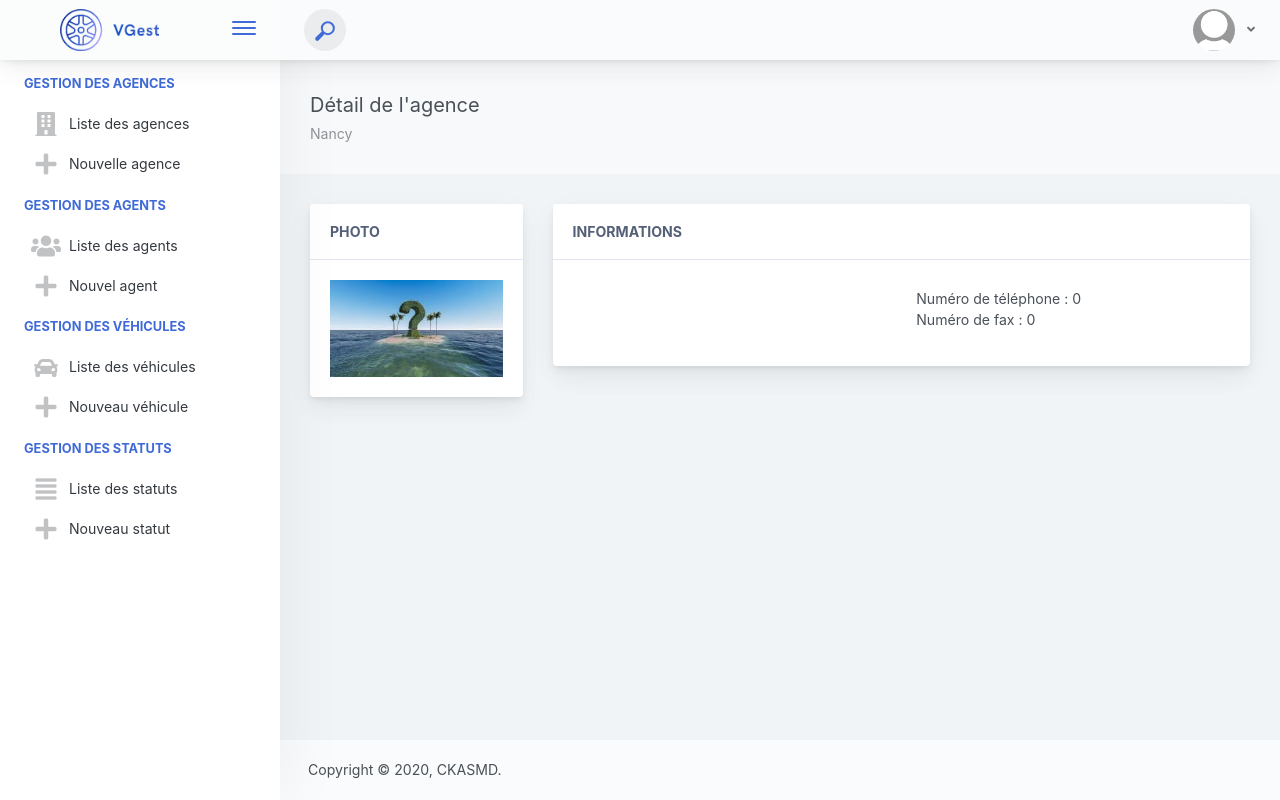
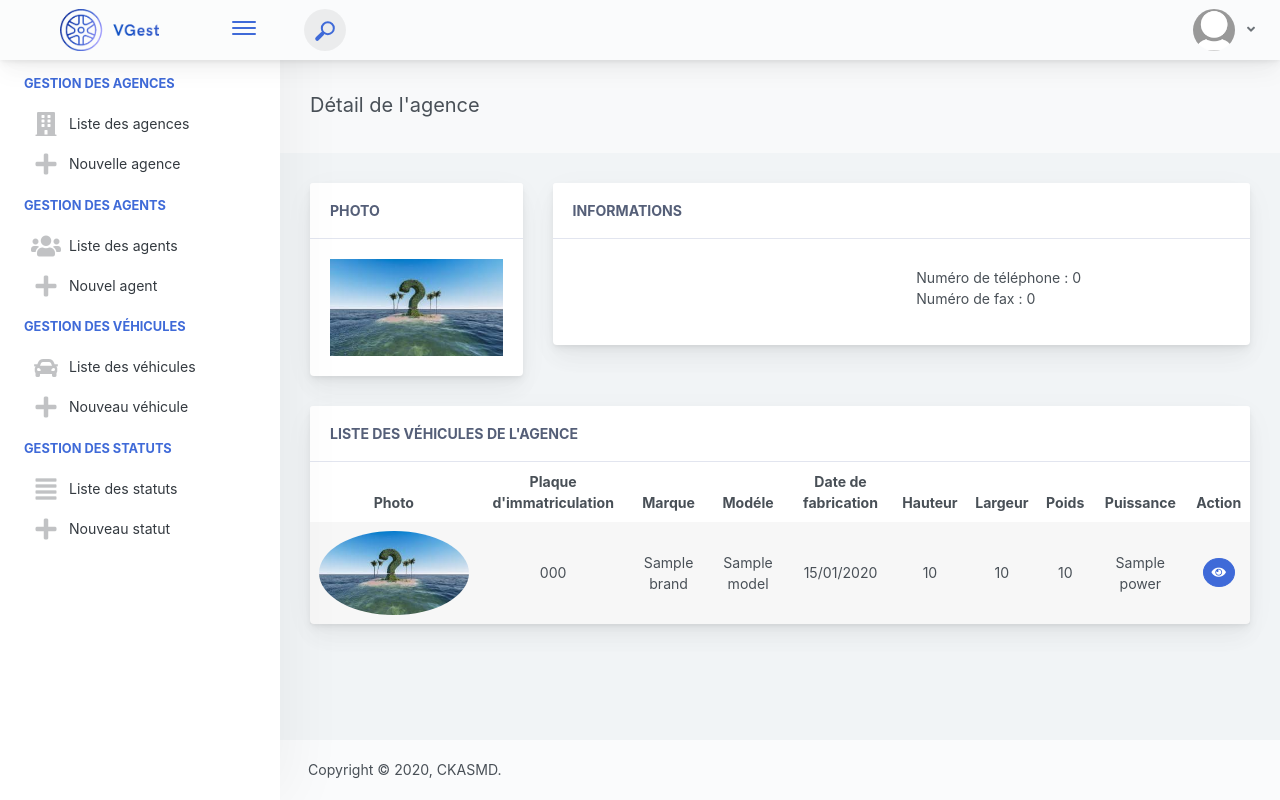
Before and after one commit to InFinity54/CESI_ProjetWeb, a Symfony app: template templates/content/agences/view.html.twig in a window 1280 px wide. Run offline with Twig, Linux system fonts and the light colour scheme; the template is opened without the code that fills it: most values are stand-ins (such as "Sample title", 1, 10 or a date in 2020); some libraries are stand-ins or nearby versions.

Commit message:
Traitement des agences dans la gestion des véhicules

```diff
--- a/src/Controller/AgencesController.php
+++ b/src/Controller/AgencesController.php
@@ -5,6 +5,7 @@ use Symfony\Bundle\FrameworkBundle\Controller\AbstractController;
 use Symfony\Component\Routing\Annotation\Route;
 use Symfony\Component\HttpFoundation\Request;
 use App\Entity\Agence;
+use App\Entity\Vehicle;
 
 class AgencesController extends AbstractController
 {
@@ -56,7 +57,8 @@ class AgencesController extends AbstractController
     public function agencesView(int $id)
     {
         $agence = $this->getDoctrine()->getRepository(Agence::class)->find($id);
-        return $this->render('content/agences/view.html.twig', ['agence' => $agence]);
+        $vehicles = $this->getDoctrine()->getRepository(Vehicle::class)->findByAgence([$id]);
+        return $this->render('content/agences/view.html.twig', ['agence' => $agence, 'vehicles' => $vehicles]);
     }
 
     /**
--- a/templates/content/agences/view.html.twig
+++ b/templates/content/agences/view.html.twig
@@ -13,7 +13,7 @@
                 <div>
                     Détail de l'agence
                     <div class="page-title-subheading">
-                        Nancy
+                        {{ agence.getNomAg() }}
                     </div>
                 </div>
             </div>
@@ -58,5 +58,50 @@
                 </div>
             </div>
         </div>
+        <div class="col-sm-12 col-md-6 col-lg-12">
+            <div class="card mb-3">
+                <div class="card-header">
+                    Liste des véhicules de l'agence
+                </div>
+                <div class="table-responsive">
+                    <table class="align-middle mb-0 table table-borderless table-striped table-hover">
+                        <thead>
+                            <tr>
+                                <th class="text-center">Photo</th>
+                                <th class="text-center">Plaque d'immatriculation</th>
+                                <th class="text-center">Marque</th>
+                                <th class="text-center">Modéle</th>
+                                <th class="text-center">Date de fabrication</th>
+                                <th class="text-center">Hauteur</th>
+                                <th class="text-center">Largeur</th>
+                                <th class="text-center">Poids</th>
+                                <th class="text-center">Puissance</th>
+                                <th class="text-center">Action</th>
+                            </tr>
+                        </thead>
+                        <tbody>
+                        {%for vehicle in vehicles %}
+                            <tr>
+                                <td class="text-center"><img width="150" class="rounded-circle" src="{{ asset("img/agences/exemple.jpg") }}" alt="" /></td>
+                                <td class="text-center">{{ vehicle.getNumberplate() }}</td>
+                                <td class="text-center">{{ vehicle.getBrand() }}</td>
+                                <td class="text-center">{{ vehicle.getModel() }}</td>
+                                <td class="text-center">{{ vehicle.manufactureDate|date("d/m/Y") }}</td>
+                                <td class="text-center">{{ vehicle.getHeight() }}</td>
+                                <td class="text-center">{{ vehicle.getWidth() }}</td>
+                                <td class="text-center">{{ vehicle.getWeight() }}</td>
+                                <td class="text-center">{{ vehicle.getPower() }}</td>
+                                <td class="text-center">
+                                    <a href="{{ path("agences_view", { id: vehicle.agence.id}) }}" class="btn btn-primary btn-sm rounded-circle" title="Voir l'historique du véhicules">
+                                        <i class="fas fa-eye"></i>
+                                    </a>
+                                </td>
+                            </tr>
+                        {% endfor %}
+                        </tbody>
+                    </table>
+                </div>
+            </div>
+        </div>
     </div>
 {% endblock %}
--- a/templates/content/index.html.twig
+++ b/templates/content/index.html.twig
@@ -67,7 +67,7 @@
                                             <td class="text-center">{{ vehicle.brand }}</td>
                                             <td class="text-center">{{ vehicle.model }}</td>
                                             <td class="text-center">{{ vehicle.manufactureDate|date("d/m/Y") }}</td>
-                                            <td class="text-center">Ville non gérée</td>
+                                            <td class="text-center">{{ vehicle.getAgence().getNomAg() }}</td>
                                             <td class="text-center"><span class="badge badge-dark">Statuts non gérés</span></td>
                                         </tr>
                                     {% endfor %}
--- a/templates/content/vehicles/search.html.twig
+++ b/templates/content/vehicles/search.html.twig
@@ -71,7 +71,7 @@
                                         <a href="{{ path("vehicles_view") }}" class="btn btn-primary btn-sm rounded-circle" title="Voir le détail de ce véhicule">
                                             <i class="fas fa-eye"></i>
                                         </a>
-                                        <a href="{{ path("vehicles_edit") }}" class="btn btn-primary btn-sm rounded-circle" title="Éditer de ce véhicule">
+                                        <a href="{{ path("vehicles_edit") }}" class="btn btn-primary btn-sm rounded-circle" title="Éditer ce véhicule">
                                             <i class="fas fa-edit"></i>
                                         </a>
                                     </td>
--- a/templates/content/vehicles/view.html.twig
+++ b/templates/content/vehicles/view.html.twig
@@ -47,7 +47,7 @@
                         </div>
                         <div class="col-sm-12 col-md-6">
                             <p>
-                                Agence gérant le véhicule : Ville non géré
+                                Agence gérant le véhicule : {{ vehicle.getAgence().getNomAg() }}
                                 <br />
                                 <span class="badge badge-dark">Statut non géré</span>
                             </p>
```
Also changed, not shown: src/Controller/VehiclesController.php (+18 -5 lines), templates/content/vehicles/add.html.twig (+3 -5 lines), templates/content/vehicles/disabled.html.twig (+4 -6 lines), templates/content/vehicles/edit.html.twig (+4 -5 lines), templates/content/vehicles/index.html.twig (+4 -6 lines).
